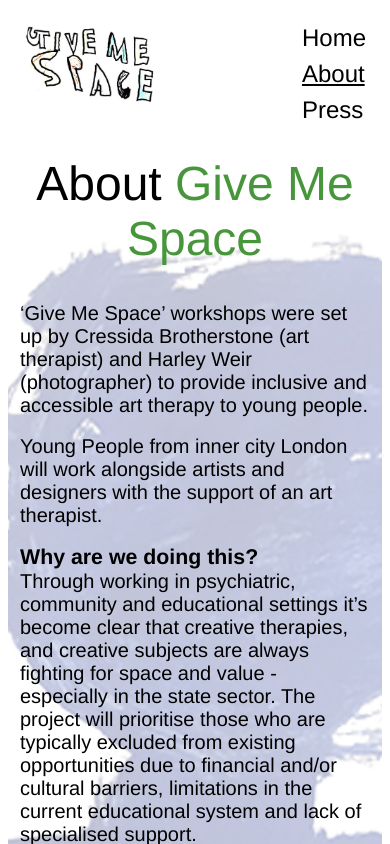
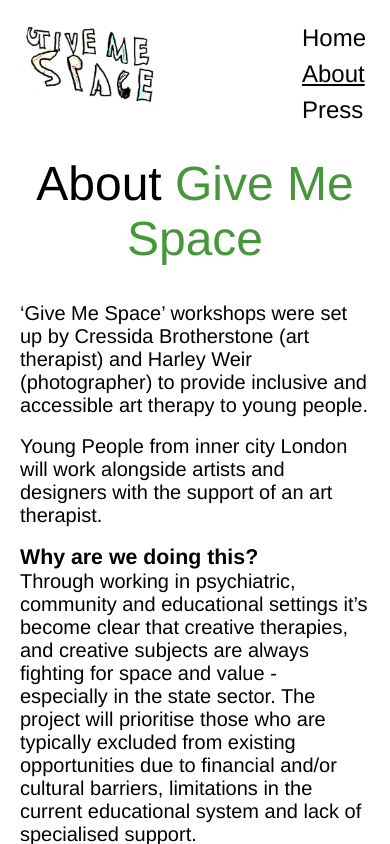
Before and after one commit to CampbellDocherty/give-me-space, a React (Vite) app: page / in a window 390 px wide. Both pictures are taken after a click on the element "About". Shown: the top 844 px of the page. Built offline with nearby package versions, Linux system fonts and the light colour scheme.

Commit message:
Exclude background image on mobile

```diff
--- a/src/About.tsx
+++ b/src/About.tsx
@@ -41,13 +41,15 @@
   margin-bottom: 18px;
 `;
 
-export const About = () => {
+export const About = ({ isSmallerScreen }: { isSmallerScreen: boolean }) => {
   return (
     <Container>
-      <BackgroundImage
-        src={aboutBackground}
-        alt="blue abstract painting of a figure"
-      />
+      {!isSmallerScreen && (
+        <BackgroundImage
+          src={aboutBackground}
+          alt="blue abstract painting of a figure"
+        />
+      )}
       <Title>
         About <span style={{ color: '#48963C' }}>Give Me Space</span>
       </Title>
--- a/src/App.tsx
+++ b/src/App.tsx
@@ -64,7 +64,7 @@
       </Header>
       <Container $isSmallerScreen={isSmallerScreen}>
         {route === Routes.HOME && <Home isSmallerScreen={isSmallerScreen} />}
-        {route === Routes.ABOUT && <About />}
+        {route === Routes.ABOUT && <About isSmallerScreen={isSmallerScreen} />}
         {route === Routes.PRESS && <Press isSmallerScreen={isSmallerScreen} />}
       </Container>
     </>
```
